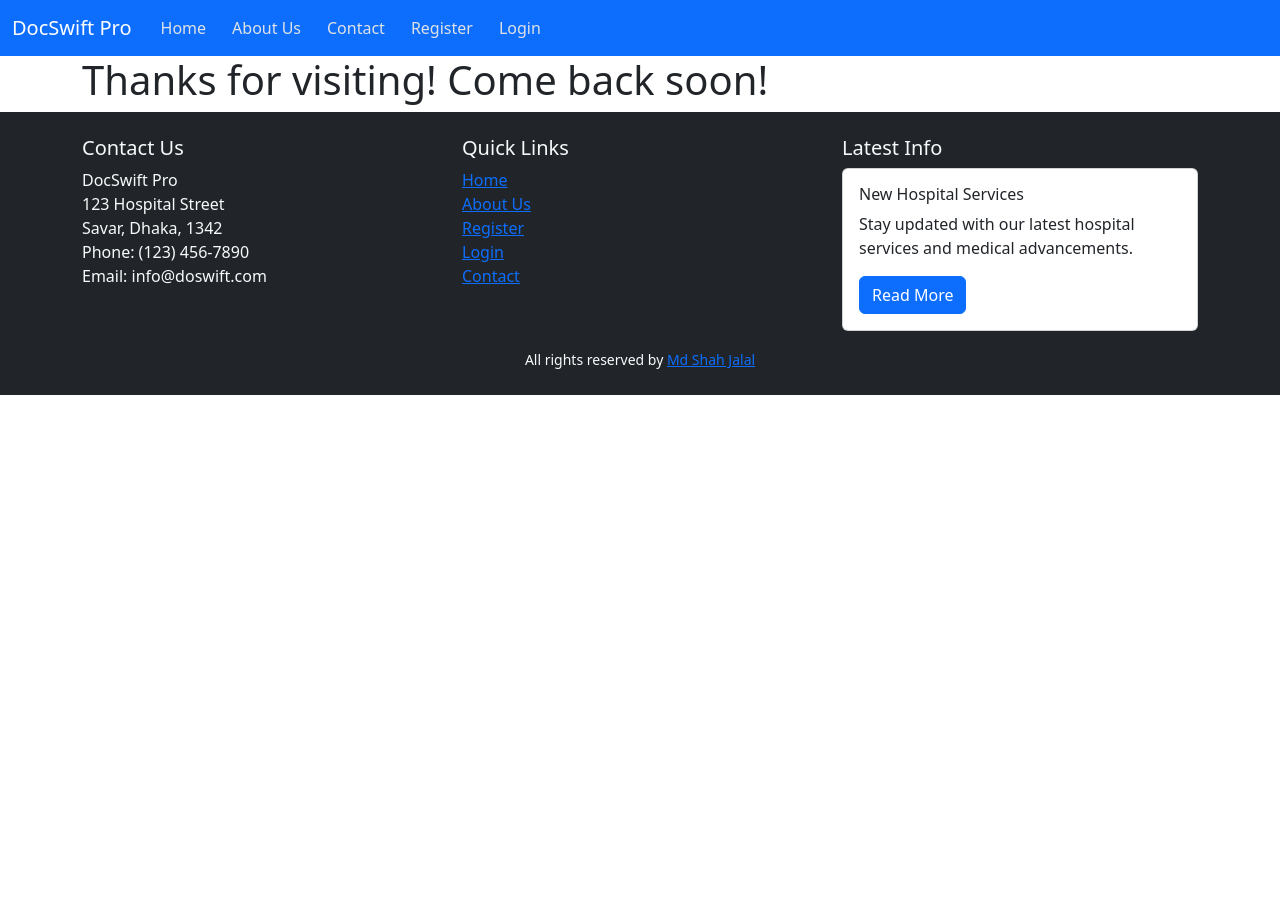
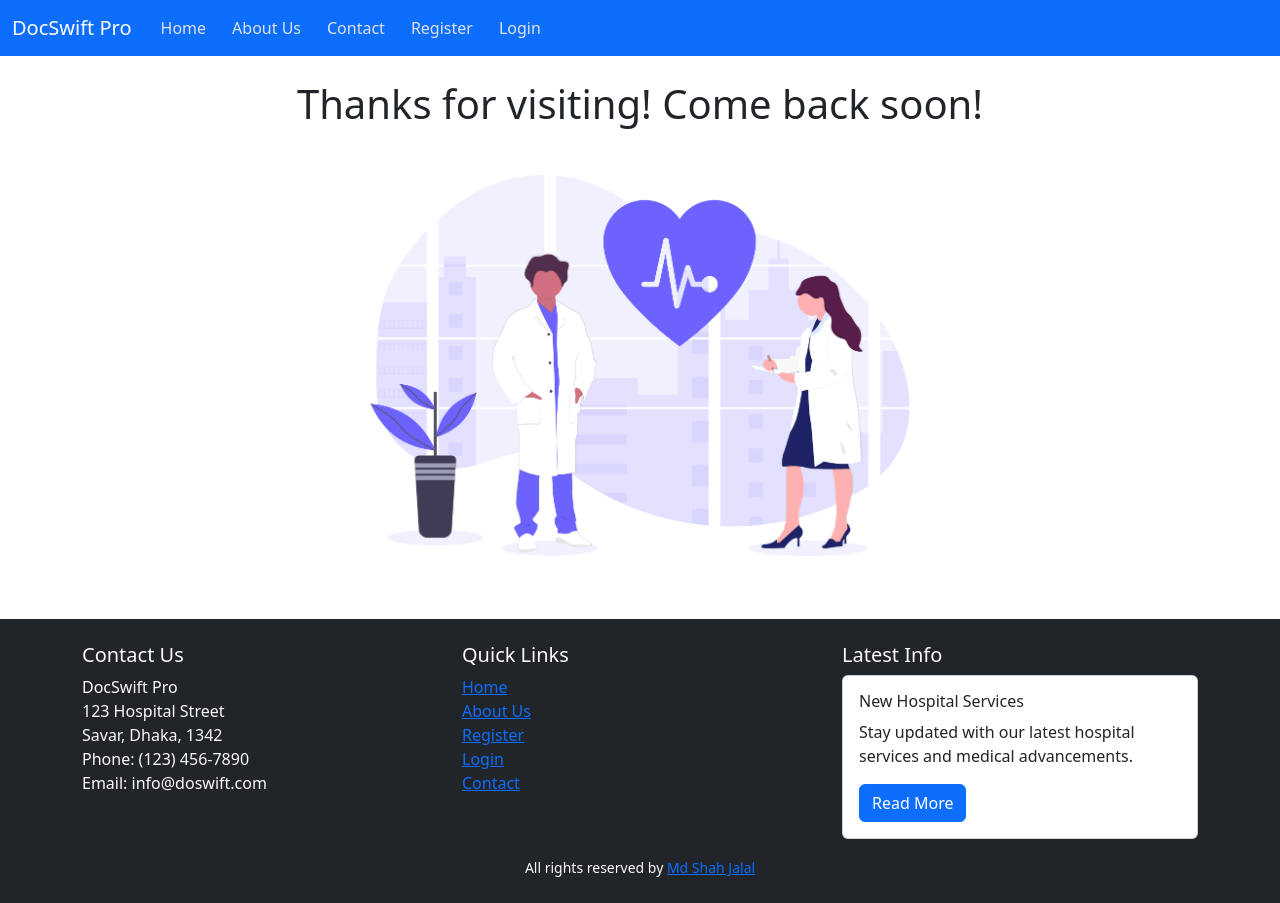
Before and after one commit to ProgrammerShahJalal/DocSwift-Pro, a Django app: template account/templates/account/logout.html in a window 1280 px wide. Before the commit the page ends 395 px from the top, so only its background shows below. Run offline with Django 3.2, Linux system fonts and the light colour scheme; the template is opened without the code that fills it, so the values that code supplies are empty.

Commit message:
come back

```diff
--- a/account/templates/account/logout.html
+++ b/account/templates/account/logout.html
@@ -1,6 +1,10 @@
 {% extends "base.html" %}
+{% load static %}
 {% block content %}
 
-<h1>Thanks for visiting! Come back soon!</h1>
+<div class="container text-center py-4">
+    <h1 class="text-center">Thanks for visiting! Come back soon!</h1>
+    <img width="60%" src="{% static 'images/comeback.png' %}" alt="">
+</div>
 
 {% endblock %}
```
Also changed, not shown: static/images/comeback.png (added).
